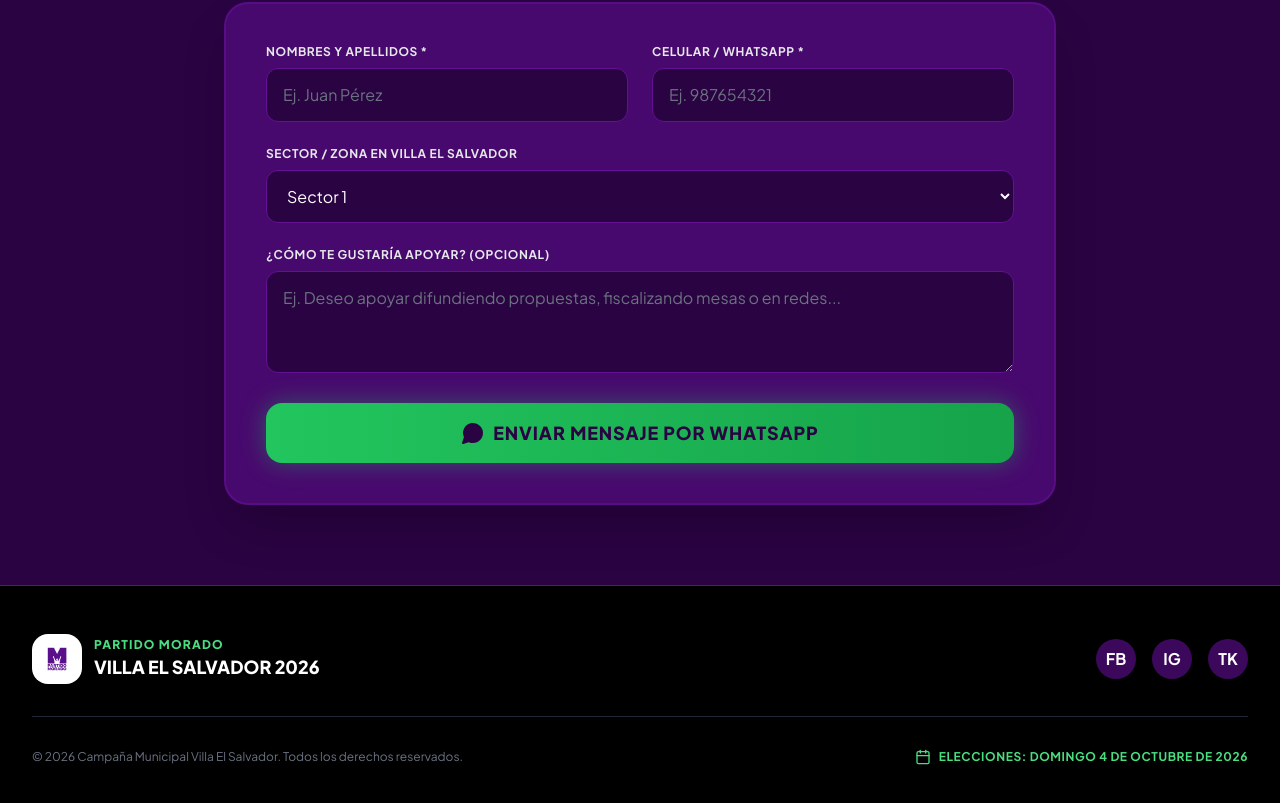
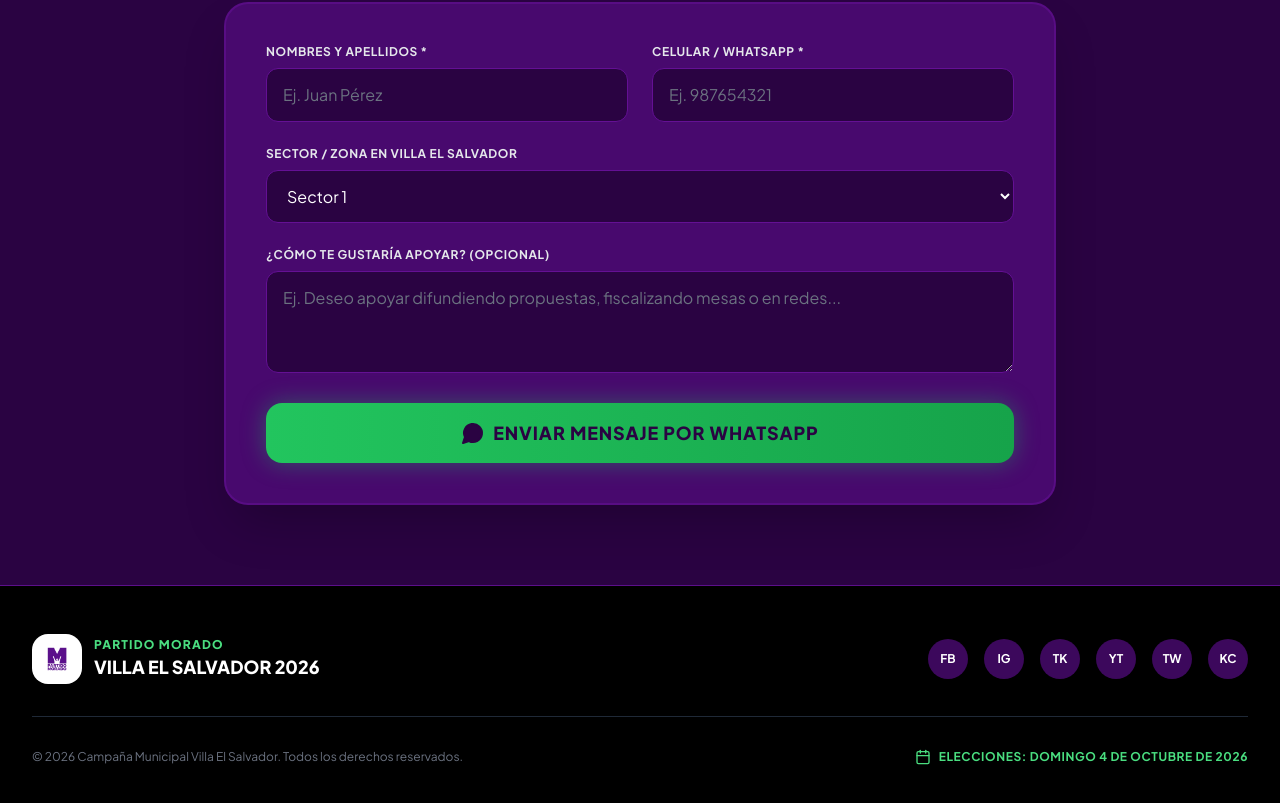
Before and after one commit to InumaInuma/Migman.Pinchi.Caro, a Next.js app: page / in a window 1280 px wide. Shown: the part 7361-8164 px from the top of the page. Built offline with nearby package versions, Linux system fonts and the light colour scheme.

Commit message:
feat : link de redes

```diff
--- a/src/components/Footer.tsx
+++ b/src/components/Footer.tsx
@@ -30,12 +30,12 @@ export default function Footer() {
           </div>
 
           {/* Social Icons */}
-          <div className="flex items-center space-x-4">
+          <div className="flex flex-wrap items-center gap-4 justify-center md:justify-start">
             <a
               href="https://www.facebook.com/share/1BsuobRgGn/"
               target="_blank"
               rel="noopener noreferrer"
-              className="w-10 h-10 bg-morado-900/80 hover:bg-verde-500 hover:text-morado-950 text-white rounded-full flex items-center justify-center font-bold transition-all"
+              className="w-10 h-10 bg-morado-900/80 hover:bg-verde-500 hover:text-morado-950 text-white rounded-full flex items-center justify-center font-bold transition-all text-xs"
               aria-label="Facebook"
             >
               FB
@@ -44,7 +44,7 @@ export default function Footer() {
               href="https://www.instagram.com/migman_p_c?igsh=MXZvNW5kMmhrdTd5Mw=="
               target="_blank"
               rel="noopener noreferrer"
-              className="w-10 h-10 bg-morado-900/80 hover:bg-verde-500 hover:text-morado-950 text-white rounded-full flex items-center justify-center font-bold transition-all"
+              className="w-10 h-10 bg-morado-900/80 hover:bg-verde-500 hover:text-morado-950 text-white rounded-full flex items-center justify-center font-bold transition-all text-xs"
               aria-label="Instagram"
             >
               IG
@@ -53,10 +53,37 @@ export default function Footer() {
               href="https://www.tiktok.com/@migmanveserespeta?_r=1&_t=ZS-98aRzY4ExBl"
               target="_blank"
               rel="noopener noreferrer"
-              className="w-10 h-10 bg-morado-900/80 hover:bg-verde-500 hover:text-morado-950 text-white rounded-full flex items-center justify-center font-bold transition-all"
+              className="w-10 h-10 bg-morado-900/80 hover:bg-verde-500 hover:text-morado-950 text-white rounded-full flex items-center justify-center font-bold transition-all text-xs"
               aria-label="TikTok"
             >
               TK
+            </a>
+            <a
+              href="https://youtube.com/@migmanpinchicaro7375?si=eqntF17HpmNWjIqz"
+              target="_blank"
+              rel="noopener noreferrer"
+              className="w-10 h-10 bg-morado-900/80 hover:bg-verde-500 hover:text-morado-950 text-white rounded-full flex items-center justify-center font-bold transition-all text-xs"
+              aria-label="YouTube"
+            >
+              YT
+            </a>
+            <a
+              href="https://twitch.com/MigamanAlcalde"
+              target="_blank"
+              rel="noopener noreferrer"
+              className="w-10 h-10 bg-morado-900/80 hover:bg-verde-500 hover:text-morado-950 text-white rounded-full flex items-center justify-center font-bold transition-all text-xs"
+              aria-label="Twitch"
+            >
+              TW
+            </a>
+            <a
+              href="https://kick.com/migman-moradito"
+              target="_blank"
+              rel="noopener noreferrer"
+              className="w-10 h-10 bg-morado-900/80 hover:bg-verde-500 hover:text-morado-950 text-white rounded-full flex items-center justify-center font-bold transition-all text-xs"
+              aria-label="Kick"
+            >
+              KC
             </a>
           </div>
 
```
